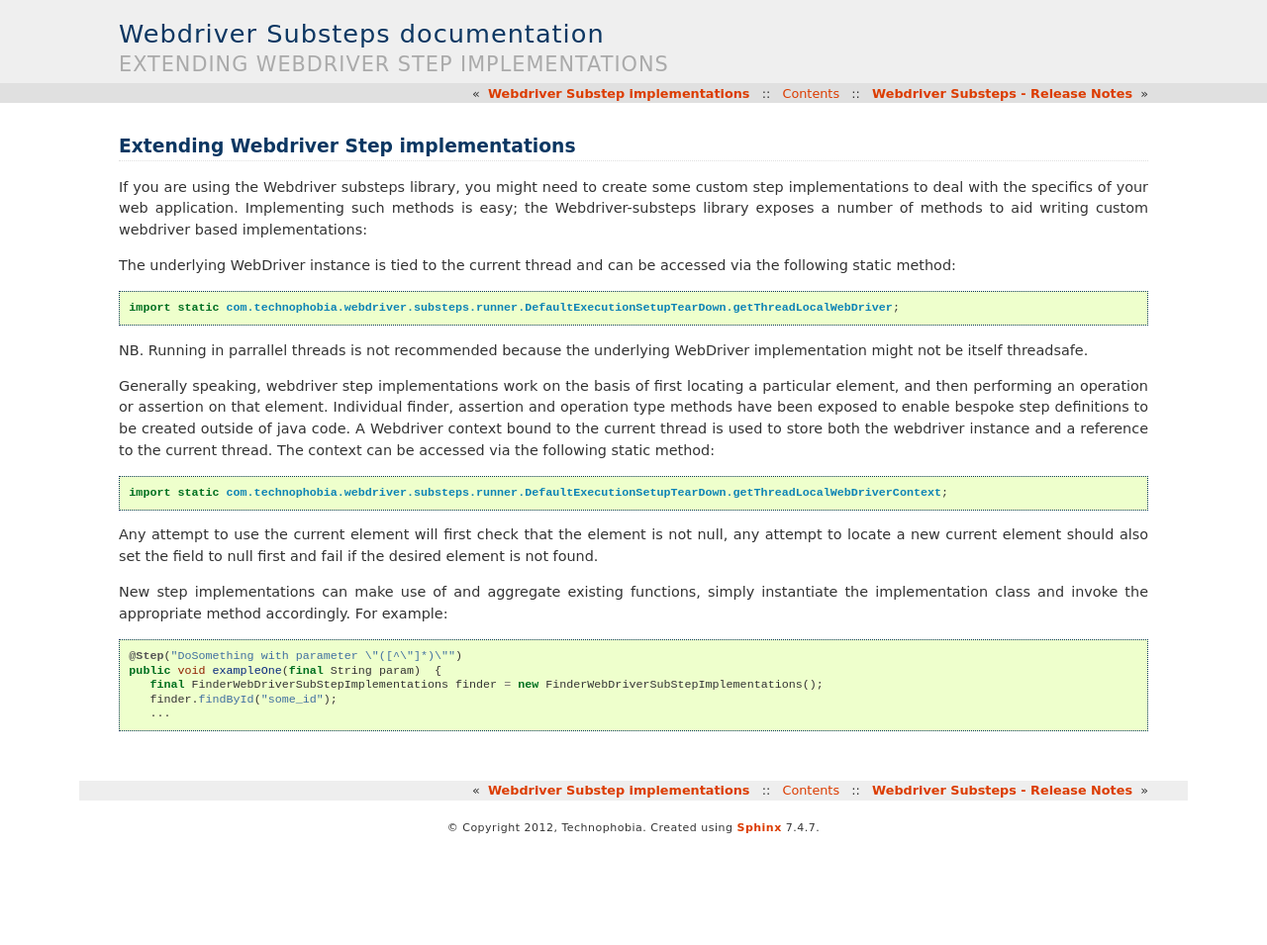
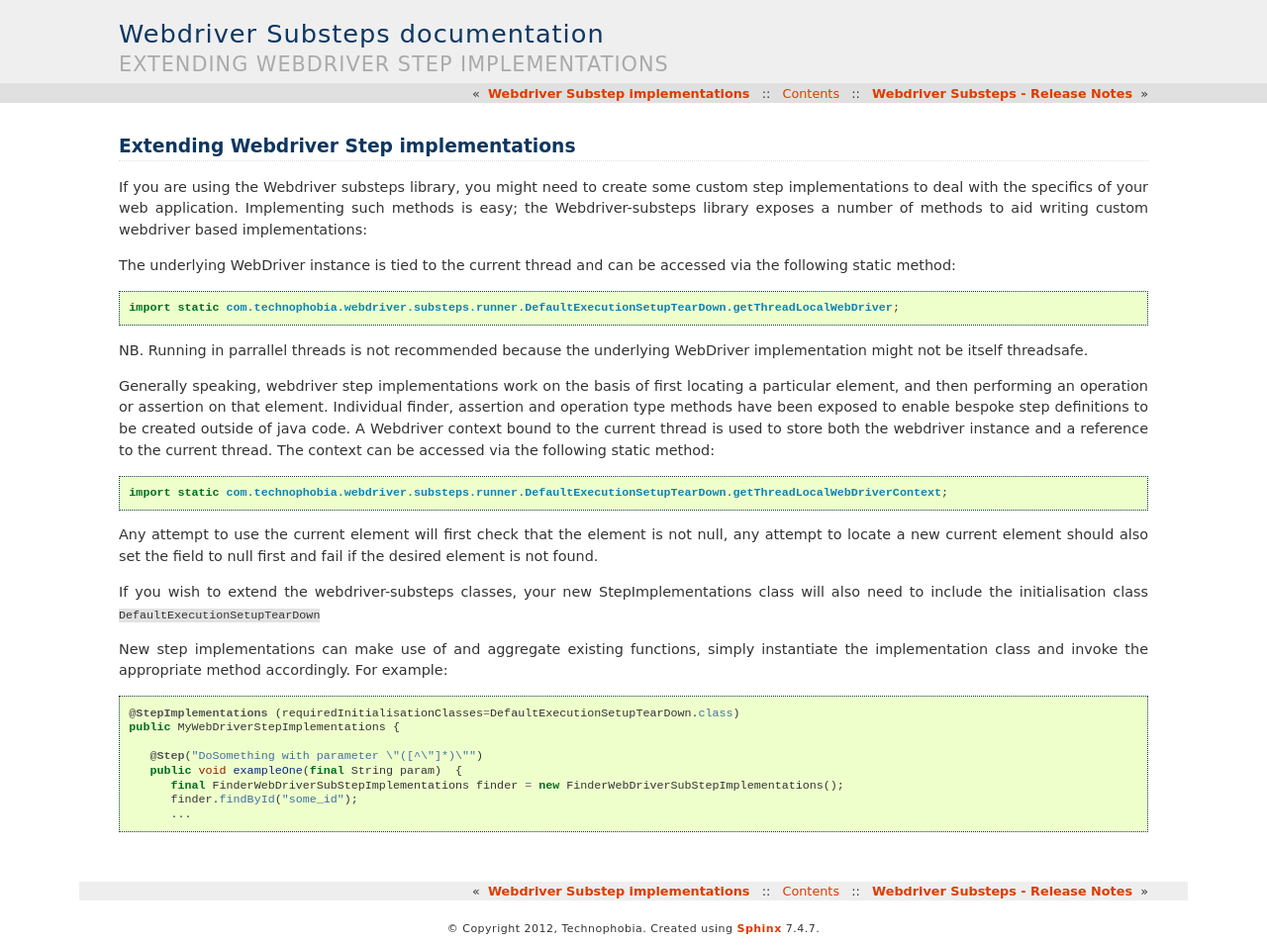
Before and after one commit to G2G3Digital/substeps-webdriver, a Sphinx documentation site: the page built from docs/extending.rst, in a window 1280 px wide. Shown: the whole page at 99% size. Built offline with Sphinx 7.4.7, drawn with Linux system fonts in a browser that asks for light colours; before the commit the page ends 900 px from its top, so only the background shows below that.

```diff
--- a/docs/compatibility.rst
+++ b/docs/compatibility.rst
@@ -9,7 +9,7 @@ Webdriver Substeps - Compatibility
 +---------------------------+----------+-+
 | Substeps Library          | Versions | |
 +===========================+==========+=+
-| susbteps-core             | 0.0.6/7  | |
+| susbteps-core             | 0.0.7    | |
 +---------------------------+----------+-+
 | substeps-glossary-builder | 0.0.1    | |
 +---------------------------+----------+-+
--- a/docs/extending.rst
+++ b/docs/extending.rst
@@ -19,12 +19,17 @@ Generally speaking, webdriver step implementations work on the basis of first lo
 
 Any attempt to use the current element will first check that the element is not null, any attempt to locate a new current element should also set the field to null first and fail if the desired element is not found.
 
+If you wish to extend the webdriver-substeps classes, your new StepImplementations class will also need to include the initialisation class ``DefaultExecutionSetupTearDown``
+
 New step implementations can make use of and aggregate existing functions, simply instantiate the implementation class and invoke the appropriate method accordingly. For example:
 
 .. code-block:: java
 
-   @Step("DoSomething with parameter \"([^\"]*)\"")
-   public void exampleOne(final String param)  {
-      final FinderWebDriverSubStepImplementations finder = new FinderWebDriverSubStepImplementations();
-      finder.findById("some_id");
-      ...
+   @StepImplementations (requiredInitialisationClasses=DefaultExecutionSetupTearDown.class)
+   public MyWebDriverStepImplementations {
+
+      @Step("DoSomething with parameter \"([^\"]*)\"")
+      public void exampleOne(final String param)  {
+         final FinderWebDriverSubStepImplementations finder = new FinderWebDriverSubStepImplementations();
+         finder.findById("some_id");
+         ...
--- a/docs/release_notes.rst
+++ b/docs/release_notes.rst
@@ -5,7 +5,8 @@ Webdriver Substeps - Release Notes
 
 0.0.5
 -----
-
+- Modified StepImplementation classes to specify the required initialisation classes
+- Changed the dependency on activation.jar to an available version
 
 
 0.0.4
--- a/pom.xml
+++ b/pom.xml
@@ -78,8 +78,8 @@
 		<hamcrest.version>1.3.RC2</hamcrest.version>
 		<junit.version>4.10</junit.version>
 
-		<substeps.version>0.0.7-SNAPSHOT</substeps.version>
-		<substeps.runner.version>0.0.6-SNAPSHOT</substeps.runner.version>
+		<substeps.version>0.0.7</substeps.version>
+		<substeps.runner.version>0.0.6</substeps.runner.version>
         <substeps.glossary.version>0.0.1</substeps.glossary.version>
 
 
```
